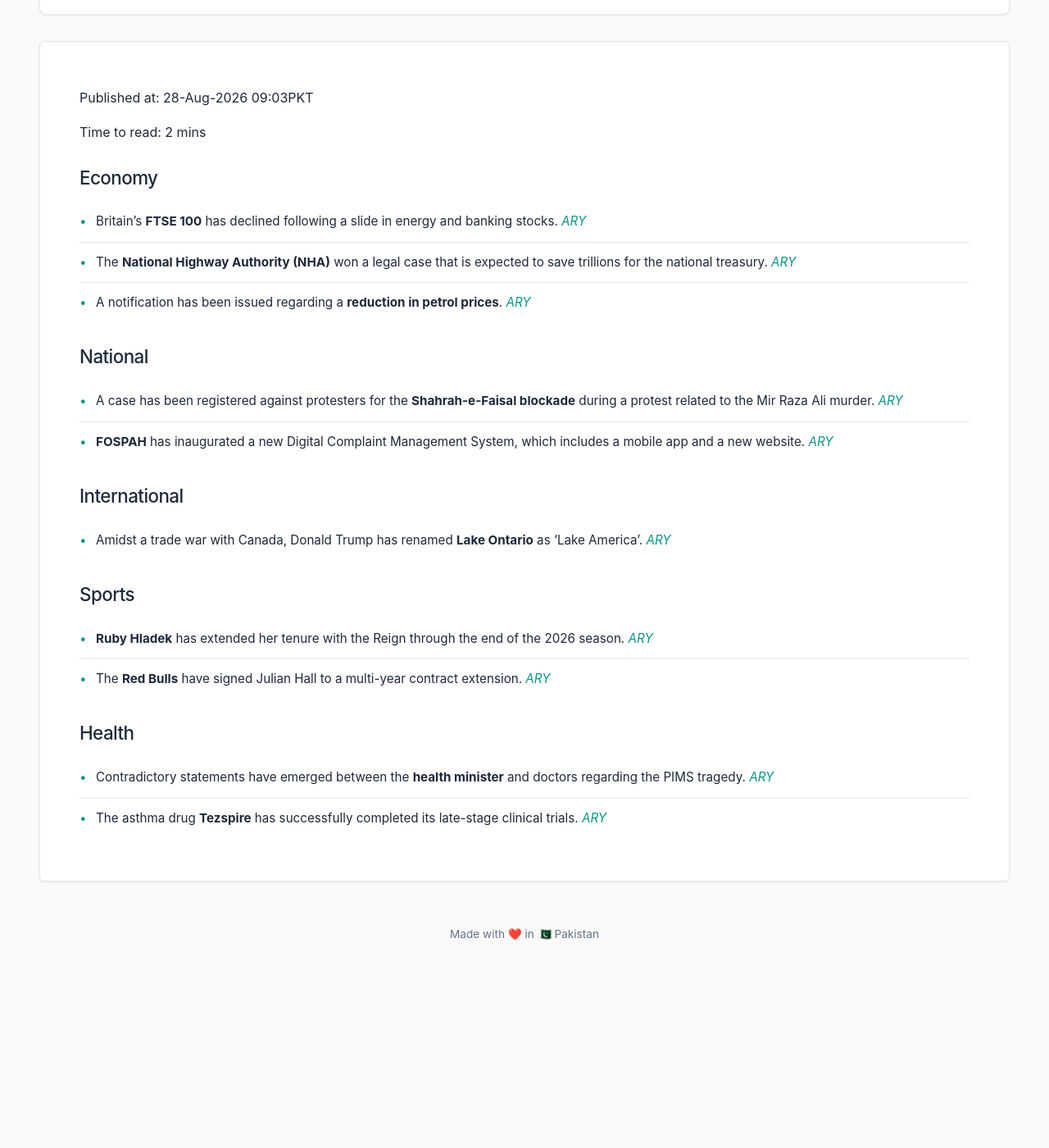
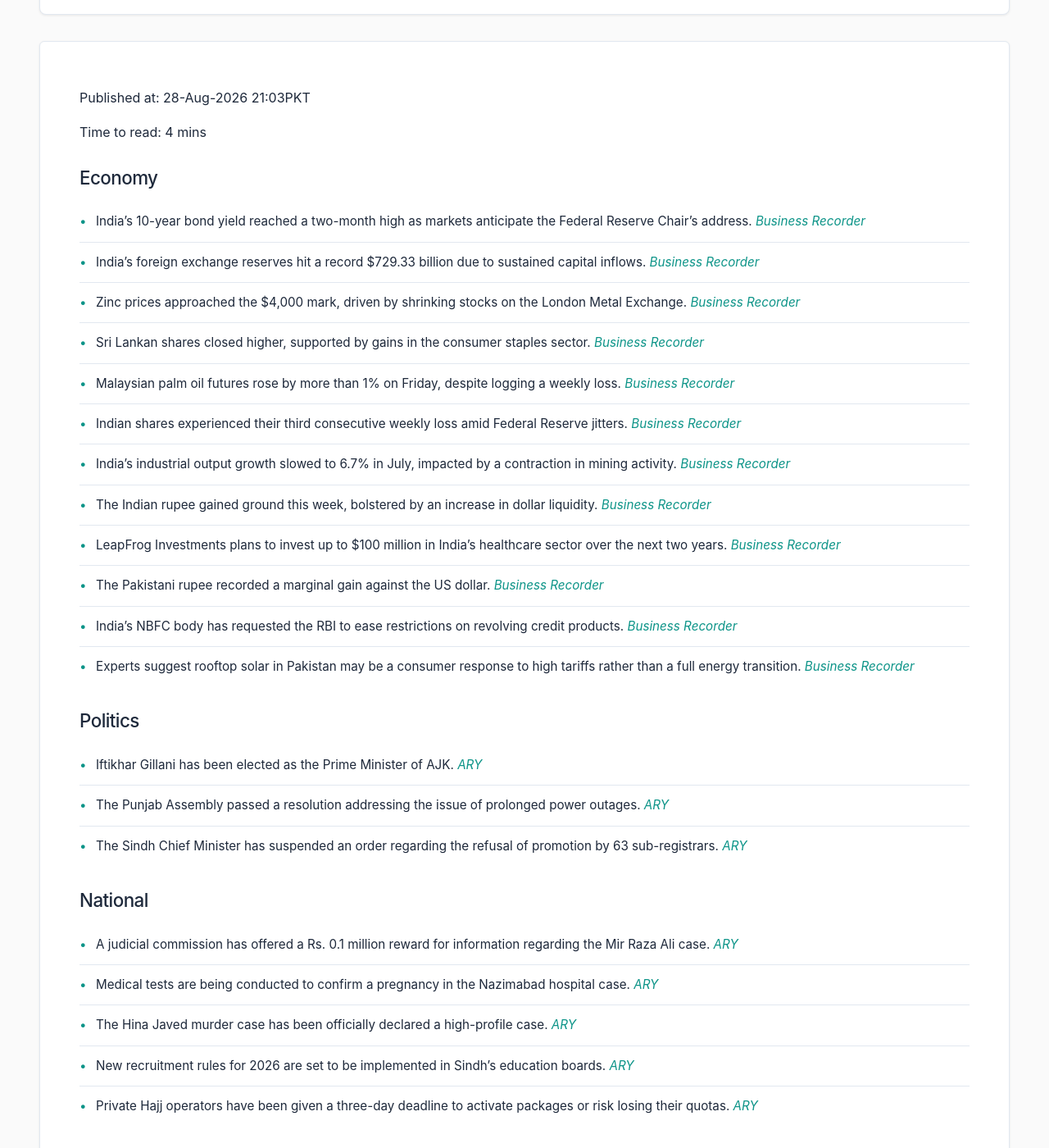
Before and after one commit to zsubzwary/news, a Jekyll site: the page built from en/index.md, in a window 1280 px wide and 1400 px high, scrolled down 209 px. Shown: the whole window at 82% size. Built offline with Jekyll 4.4.1, drawn with Linux system fonts in a browser that asks for light colours; some web fonts are replaced; comment, search, counter and statistics services are not loaded; before the commit the page ends 1437 px from its top, so only the background shows below that; some of the changed text lies outside the part shown.

Commit message:
DateTime; 2026-08-28T16:03:48.668Z

```diff
--- a/en/index.md
+++ b/en/index.md
@@ -4,26 +4,48 @@ title: Pakistan News Briefing
 lang: en
 ---
 
-Published at: 28-Aug-2026 09:03PKT
+Published at: 28-Aug-2026 21:03PKT
 
-Time to read: 2 mins
+Time to read: 4 mins
 
 ### Economy
-- Britain’s **FTSE 100** has declined following a slide in energy and banking stocks. *[ARY](https://arynews.tv/britains-ftse-100-slips-as-banks-energy-stocks-slide)*
-- The **National Highway Authority (NHA)** won a legal case that is expected to save trillions for the national treasury. *[ARY](https://arynews.tv/nha-wins-case-saving-trillions-for-the-national-treasury)*
-- A notification has been issued regarding a **reduction in petrol prices**. *[ARY](https://arynews.tv/petrol-price-reduced-notification-issued)*
+- India's 10-year bond yield reached a two-month high as markets anticipate the Federal Reserve Chair's address. *[Business Recorder](https://www.brecorder.com/news/40436887/indias-10-year-bond-yield-scales-over-2-month-peak-ahead-of-warsh-speech)*
+- India's foreign exchange reserves hit a record $729.33 billion due to sustained capital inflows. *[Business Recorder](https://www.brecorder.com/news/40436884/indias-forex-reserves-hit-record-729-billion-on-sustained-capital-inflows)*
+- Zinc prices approached the $4,000 mark, driven by shrinking stocks on the London Metal Exchange. *[Business Recorder](https://www.brecorder.com/news/40436880/zinc-nears-4000-and-on-track-for-biggest-monthly-jump-since-january)*
+- Sri Lankan shares closed higher, supported by gains in the consumer staples sector. *[Business Recorder](https://www.brecorder.com/news/40436883/sri-lankan-shares-end-higher-on-gains-in-consumer-staples-stocks)*
+- Malaysian palm oil futures rose by more than 1% on Friday, despite logging a weekly loss. *[Business Recorder](https://www.brecorder.com/news/40436879/palm-logs-weekly-loss-snaps-three-week-winning-streak)*
+- Indian shares experienced their third consecutive weekly loss amid Federal Reserve jitters. *[Business Recorder](https://www.brecorder.com/news/40436878/indian-shares-post-weekly-loss-as-fed-jitters-closing-auction-weigh)*
+- India's industrial output growth slowed to 6.7% in July, impacted by a contraction in mining activity. *[Business Recorder](https://www.brecorder.com/news/40436876/indias-july-industrial-output-growth-slows-to-67-yy-as-mining-contracts)*
+- The Indian rupee gained ground this week, bolstered by an increase in dollar liquidity. *[Business Recorder](https://www.brecorder.com/news/40436875/indian-rupee-gains-this-week-as-dollar-supply-surges-ahead-of-deposit-window's-close)*
+- LeapFrog Investments plans to invest up to $100 million in India's healthcare sector over the next two years. *[Business Recorder](https://www.brecorder.com/news/40436874/leapfrog-plans-up-to-100mn-in-india-healthcare-investments-over-two-years)*
+- The Pakistani rupee recorded a marginal gain against the US dollar. *[Business Recorder](https://www.brecorder.com/news/40436872/intra-day-update-rupee-records-gain-against-us-dollar)*
+- India's NBFC body has requested the RBI to ease restrictions on revolving credit products. *[Business Recorder](https://www.brecorder.com/news/40436890/indias-nbfc-body-asks-rbi-to-ease-restrictions-on-revolving-credit)*
+- Experts suggest rooftop solar in Pakistan may be a consumer response to high tariffs rather than a full energy transition. *[Business Recorder](https://www.brecorder.com/news/40436507/rooftop-solar-isnt-energy-transition)*
+
+### Politics
+- Iftikhar Gillani has been elected as the Prime Minister of AJK. *[ARY](https://arynews.tv/iftikhar-gillani-elected-ajk-prime-minister)*
+- The Punjab Assembly passed a resolution addressing the issue of prolonged power outages. *[ARY](https://arynews.tv/punjab-assembly-passes-resolution-against-prolonged-power-outages)*
+- The Sindh Chief Minister has suspended an order regarding the refusal of promotion by 63 sub-registrars. *[ARY](https://arynews.tv/sindh-suspends-order-accepting-sub-registrars-promotion-refusal)*
 
 ### National
-- A case has been registered against protesters for the **Shahrah-e-Faisal blockade** during a protest related to the Mir Raza Ali murder. *[ARY](https://arynews.tv/mir-raza-ali-murder-protest-case-registered-against-protesters-over-shahrah-e-faisal-blockade)*
-- **FOSPAH** has inaugurated a new Digital Complaint Management System, which includes a mobile app and a new website. *[ARY](https://arynews.tv/fospahs-digital-complaint-management-system-mobile-app-and-new-website-inauguarated)*
+- A judicial commission has offered a Rs. 0.1 million reward for information regarding the Mir Raza Ali case. *[ARY](https://arynews.tv/mir-raza-ali-case-judicial-commission-offers-reward-for-information)*
+- Medical tests are being conducted to confirm a pregnancy in the Nazimabad hospital case. *[ARY](https://arynews.tv/woman-undergoes-medical-tests-to-confirm-pregnancy)*
+- The Hina Javed murder case has been officially declared a high-profile case. *[ARY](https://arynews.tv/hina-javed-murder-case-declared-high-profile)*
+- New recruitment rules for 2026 are set to be implemented in Sindh’s education boards. *[ARY](https://arynews.tv/recruitment-rules-2026-to-be-implemented-in-sindhs-education-boards)*
+- Private Hajj operators have been given a three-day deadline to activate packages or risk losing their quotas. *[ARY](https://arynews.tv/hajj-2027-private-operators-given-three-day-deadline-to-activate-packages-or-risk-quota)*
 
 ### International
-- Amidst a trade war with Canada, Donald Trump has renamed **Lake Ontario** as ‘Lake America’. *[ARY](https://arynews.tv/donald-trump-renames-lake-ontario-as-lake-america)*
+- Iran has condemned new US economic sanctions as "state terrorism" and urged other nations to refrain from implementing them. *[Business Recorder](https://www.brecorder.com/news/40436891/iran-urges-other-nations-not-to-join-new-us-sanctions-mediators-focus-on-reopening-strait)*
+- Rescue operations have resumed in Nepal and China following a catastrophic glacier collapse that killed over 500 people. *[Business Recorder](https://www.brecorder.com/news/40436889/nepal-and-china-resume-flood-rescue-after-lake-threat-eases-death-toll-tops-500)*
+- Norway’s King Harald V has passed away at the age of 89. *[Business Recorder](https://www.brecorder.com/news/40436882/king-harald-v-norways-reform-minded-head-of-state-dies-at-89)*
+- India has signed an agreement with the United States to purchase Javelin anti-tank missile systems. *[Business Recorder](https://www.brecorder.com/news/40436877/india-signs-deal-with-us-to-buy-javelin-anti-tank-missile-systems)*
 
 ### Sports
-- **Ruby Hladek** has extended her tenure with the Reign through the end of the 2026 season. *[ARY](https://arynews.tv/reign-extend-f-ruby-hladek-through-end-of-2026-season)*
-- The **Red Bulls** have signed Julian Hall to a multi-year contract extension. *[ARY](https://arynews.tv/red-bulls-sign-f-julian-hall-to-multi-year-extension)*
+- England's last-wicket duo helped the team reach a total of 290 all out in the second Test against Pakistan. *[ARY](https://arynews.tv/last-wicket-duo-take-england-to-290-all-out)*
+- Manchester United midfielder Carlos Baleba is expected to be sidelined for up to three weeks due to an ankle injury. *[Business Recorder](https://www.brecorder.com/news/40436888/baleba-out-up-to-three-weeks-with-ankle-injury-carrick-says)*
+- UEFA is preparing a legal suit against FIFA President Gianni Infantino, accusing him of "criminal mismanagement." *[Business Recorder](https://www.brecorder.com/news/40436886/uefas-legal-move-massive-escalation-in-bitter-infantino-feud)*
+- Josh Tongue delivered a strong performance with both bat and ball for England at Lord’s. *[Business Recorder](https://www.brecorder.com/news/40436885/all-round-tongue-stars-for-england-in-second-test-against-pakistan)*
 
 ### Health
-- Contradictory statements have emerged between the **health minister** and doctors regarding the PIMS tragedy. *[ARY](https://arynews.tv/pims-tragedy-contradictions-emerge-between-health-minister-doctors-statements)*
-- The asthma drug **Tezspire** has successfully completed its late-stage clinical trials. *[ARY](https://arynews.tv/tezspire-asthma-drug-succeeds-in-late-stage-trial)*
+- Pakistan is set to tighten drug pricing rules, with orders issued to DRAP to revise the existing framework. *[ARY](https://arynews.tv/pakistan-to-tighten-drug-pricing-rules-orders-drap-to-revise-framework)*
+- An Indian food safety official has urged food companies to maintain ethical standards in nutrition and labeling. *[Business Recorder](https://www.brecorder.com/news/40436881/hard-handed-indian-official-urges-food-firms-to-be-ethical-amid-labelling-ingredients-row)*
```
